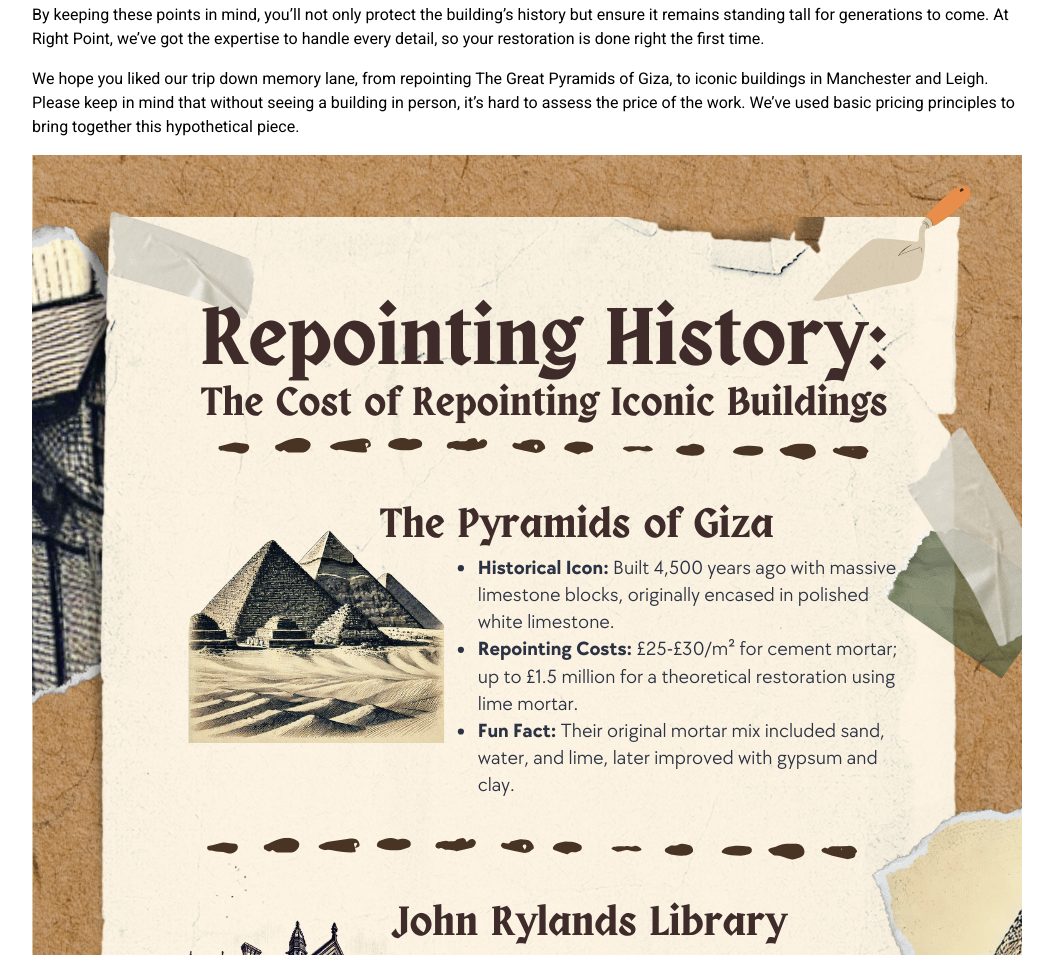
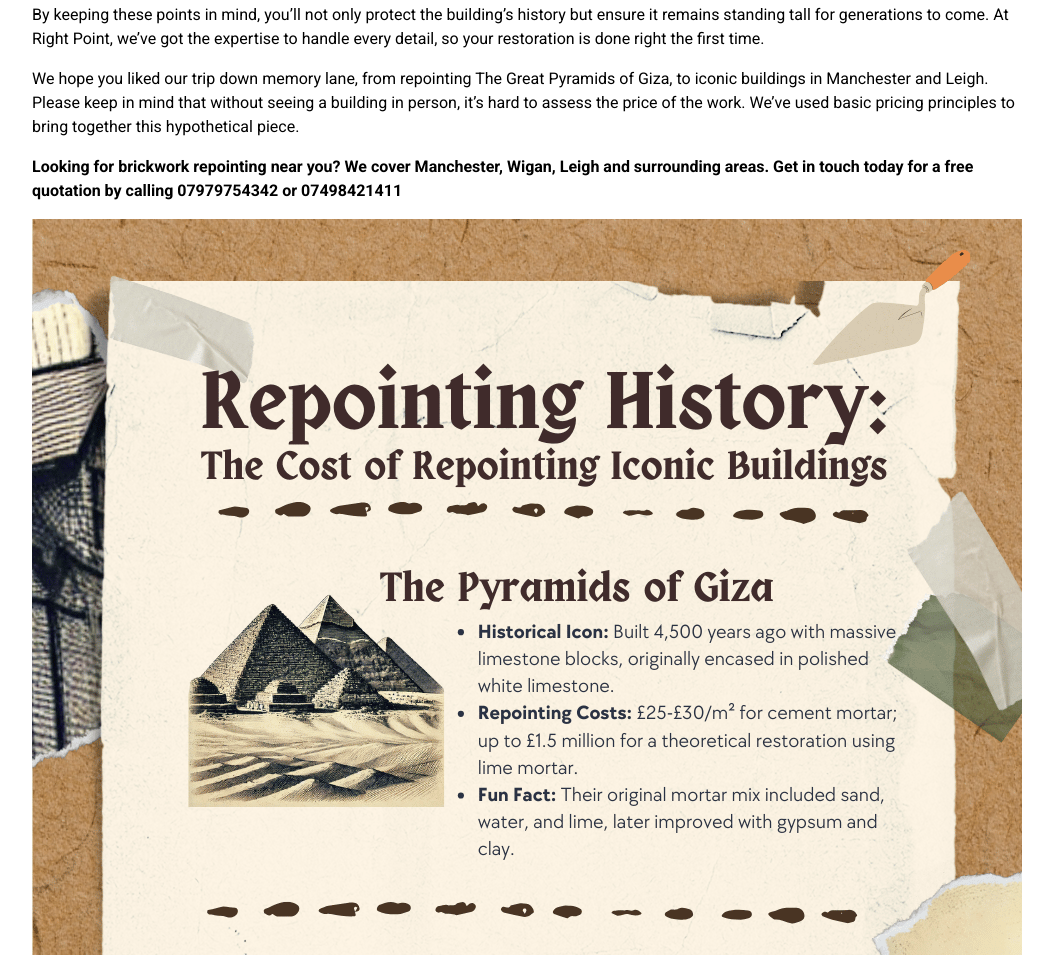
Before and after one commit to nbsimmons/rightpoint, a website: page cost-of-repointing-historical-buildings.html in a window 1280 px wide. Shown: the part 5094-6049 px from the top of the page, without its empty margins (113-1166 px from the left). Drawn offline with Linux system fonts and the light colour scheme.

Commit message:
Added CTA

```diff
--- a/cost-of-repointing-historical-buildings.html
+++ b/cost-of-repointing-historical-buildings.html
@@ -245,6 +245,9 @@
             to assess the price of the work. We’ve used basic pricing principles to bring together this hypothetical
             piece.
           </p>
+          <p><strong>Looking for brickwork repointing near you? We cover Manchester, Wigan, Leigh and surrounding areas.
+
+            Get in touch today for a free quotation by calling <a href="tel:07979754342">07979754342</a> or <a href="tel:07498421411">07498421411</a></strong></p>
           <img src="/img/blogs/Infographic_repointing_Historic_Buildings.png" alt="">
         </div>
       </div>
```
